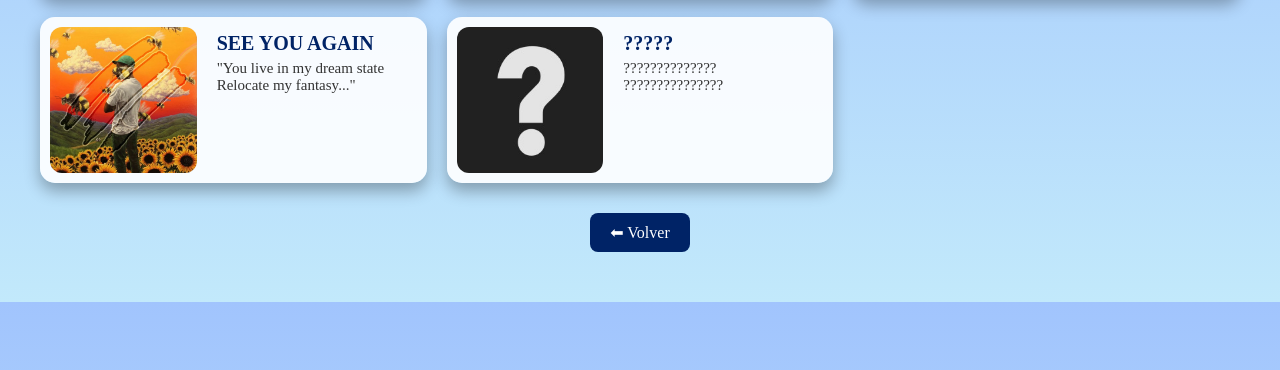
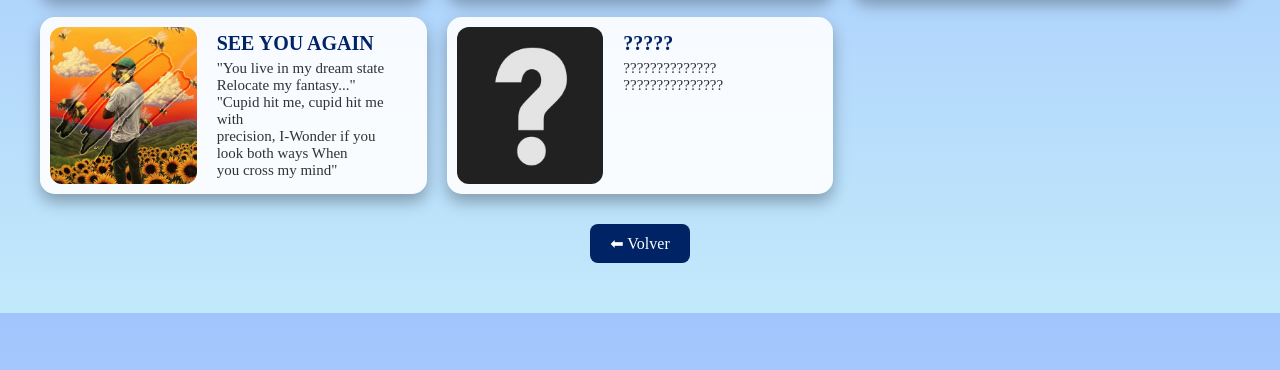
Before and after one commit to 3dllym/MIMEIA, a website: page canciones.html in a window 1280 px wide. Shown: the part 276-646 px from the top of the page. Drawn offline with Linux system fonts and the light colour scheme.

Commit message:
SEE YOU AGAINDEF

```diff
--- a/canciones.html
+++ b/canciones.html
@@ -122,7 +122,8 @@
             <img src="SEE YOU AGAIN.jpg" alt="Cancion 4">
             <div class="cancion-texto">
                 <h3>SEE YOU AGAIN</h3>
-                <p>"You live in my dream state <br>Relocate my fantasy..."</p>
+                <p>"You live in my dream state <br>Relocate my fantasy..." <br>
+                "Cupid hit me, cupid hit me with <br>precision, I-Wonder if you<br> look both ways When <br> you cross my mind"</p>
             </div>
         </a>
 
```
